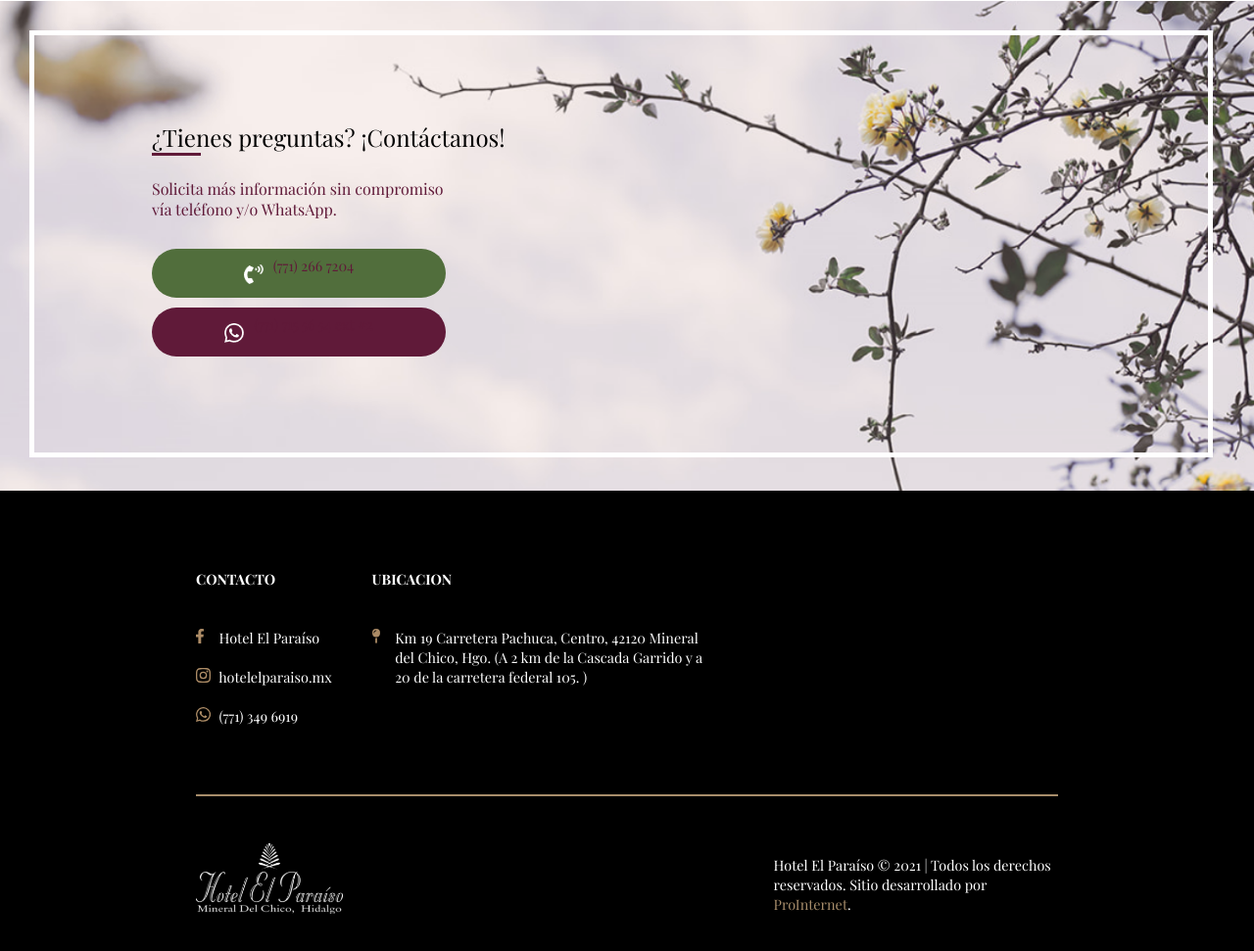
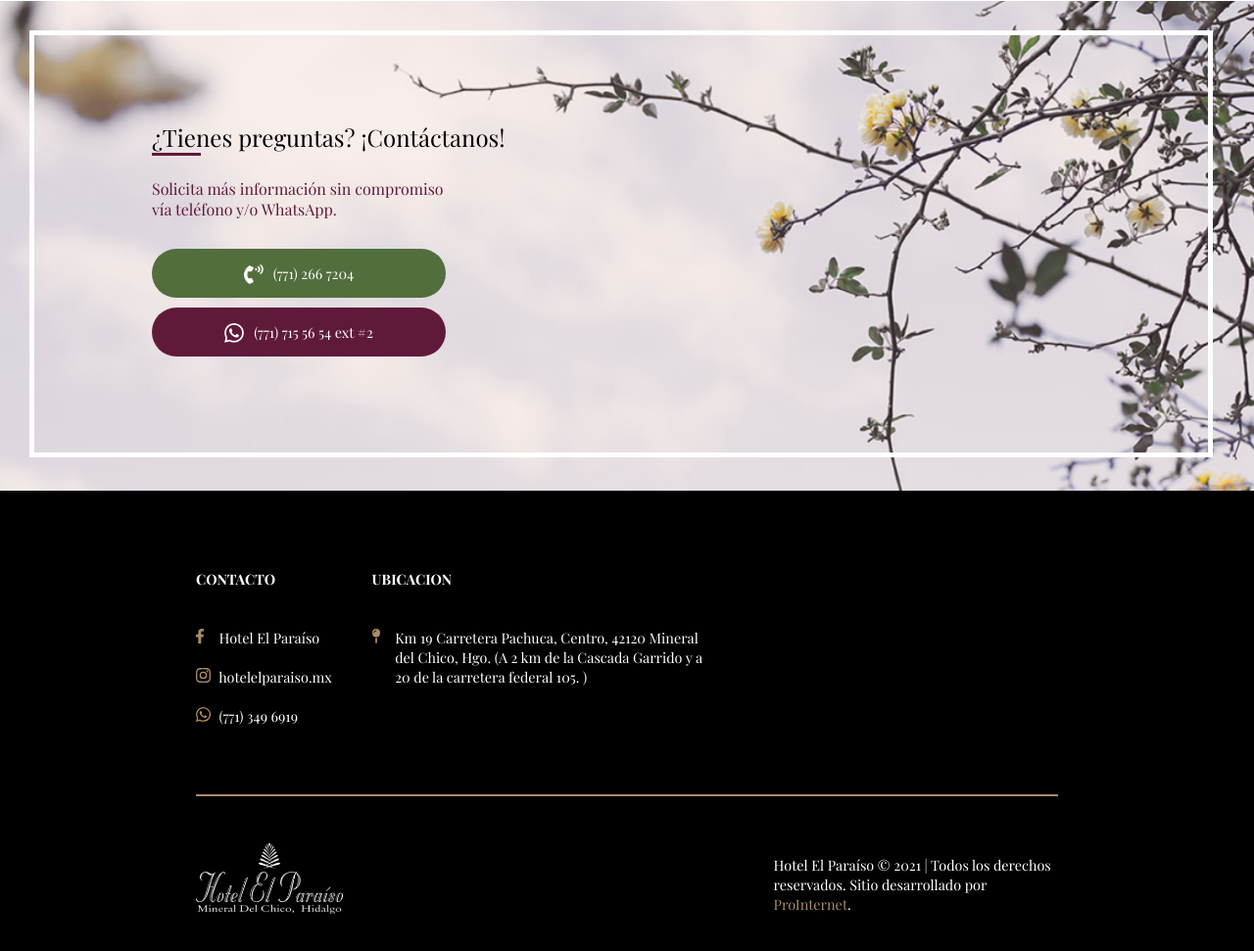
Before and after one commit to Angie-Cas/hotel-el-paraiso-eventos, a plain HTML site: page index.html in a window 1280 px wide. Shown: the part 3154-4125 px from the top of the page at 98% size. Drawn offline with nearby package versions, Linux system fonts and the light colour scheme; a web font is replaced by a local one.

Commit message:
Add files via upload

```diff
--- a/index.html
+++ b/index.html
@@ -195,12 +195,12 @@
 
                  <div class="numeros-contacto">
                      <img src="img/telefono.png" alt="" class="numeros-contacto-iconos">
-                     <p>(771) 266 7204</p>
+                     <a href="#">(771) 266 7204</a>
                  </div>
 
                  <div class="numeros-contacto">
                     <img src="img/whatsapp.png" alt="" class="numeros-contacto-iconos">
-                    <p>(771) 715 56 54 ext #2</p>
+                    <a href="#">(771) 715 56 54 ext #2</a>
                 </div>
              </div>
 
```
